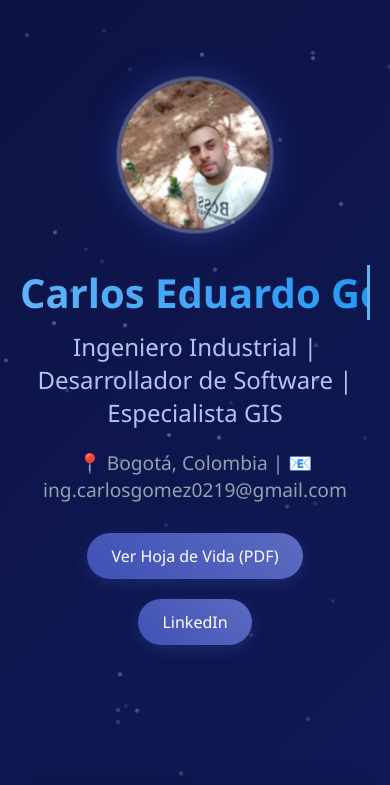
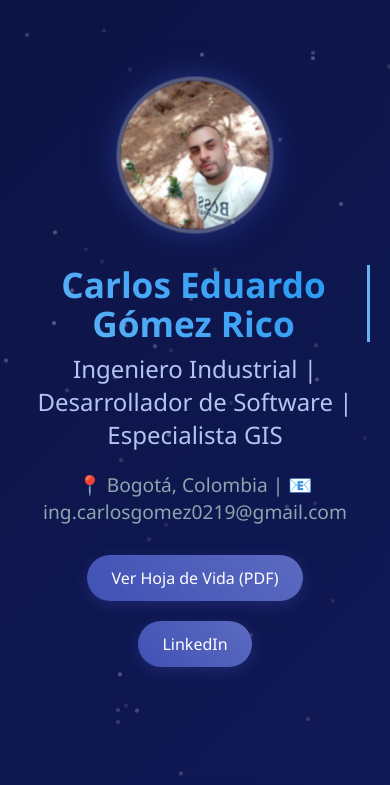
Before and after one commit to CHARLIGOMEZ1989/CHARLIGOMEZ1989, a plain HTML site: page index.html in a window 390 px wide. Shown: the top 785 px of the page. Drawn offline with Linux system fonts and the light colour scheme.

Commit message:
Update index.html

```diff
--- a/index.html
+++ b/index.html
@@ -368,7 +368,14 @@
 
         /* Responsive */
         @media (max-width: 768px) {
-            .name { font-size: 2.5em; }
+            .name {
+                font-size: 2.2em;
+                white-space: normal;    /* Permite el salto de línea */
+                word-break: break-word; /* Corta la palabra si es necesario */
+                text-align: center;     /* Centra el texto */
+                max-width: 95vw;        /* Opcional: limita el ancho en móviles */
+                line-height: 1.1;       /* Opcional: mejora la separación entre líneas */
+            }
             .links { flex-direction: column; align-items: center; }
             .skills-grid { grid-template-columns: 1fr; }
             .projects-grid { grid-template-columns: 1fr; }
```
